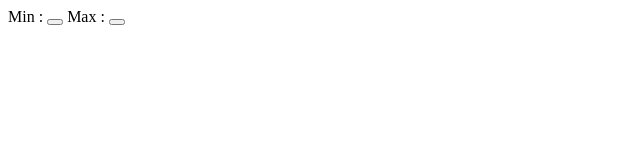
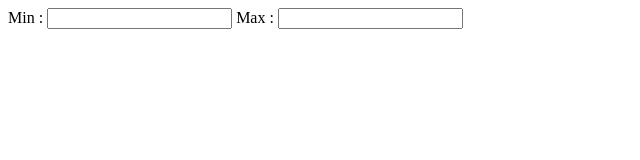
Before and after one commit to JoshESandoval/RandomNumberGen, a plain HTML site: page index.html in a window 1280 px wide. Shown: the whole page, without its empty margins (0-640 px from the left). Drawn offline with Linux system fonts and the light colour scheme.

Commit message:
Update index.html

```diff
--- a/index.html
+++ b/index.html
@@ -6,9 +6,9 @@
   <body>
     <span>
       <a>Min :</a>
-      <button type="number" name="minValue" default=0></button>
+      <input type="number" name="minValue" default=0></input>
       <a>Max : </a>
-      <button type="number" name="maxValue" default=100></button>
+      <input type="number" name="maxValue" default=100></input>
     </span>
     <div name="outputNumbers"></div>
   </body>
```
